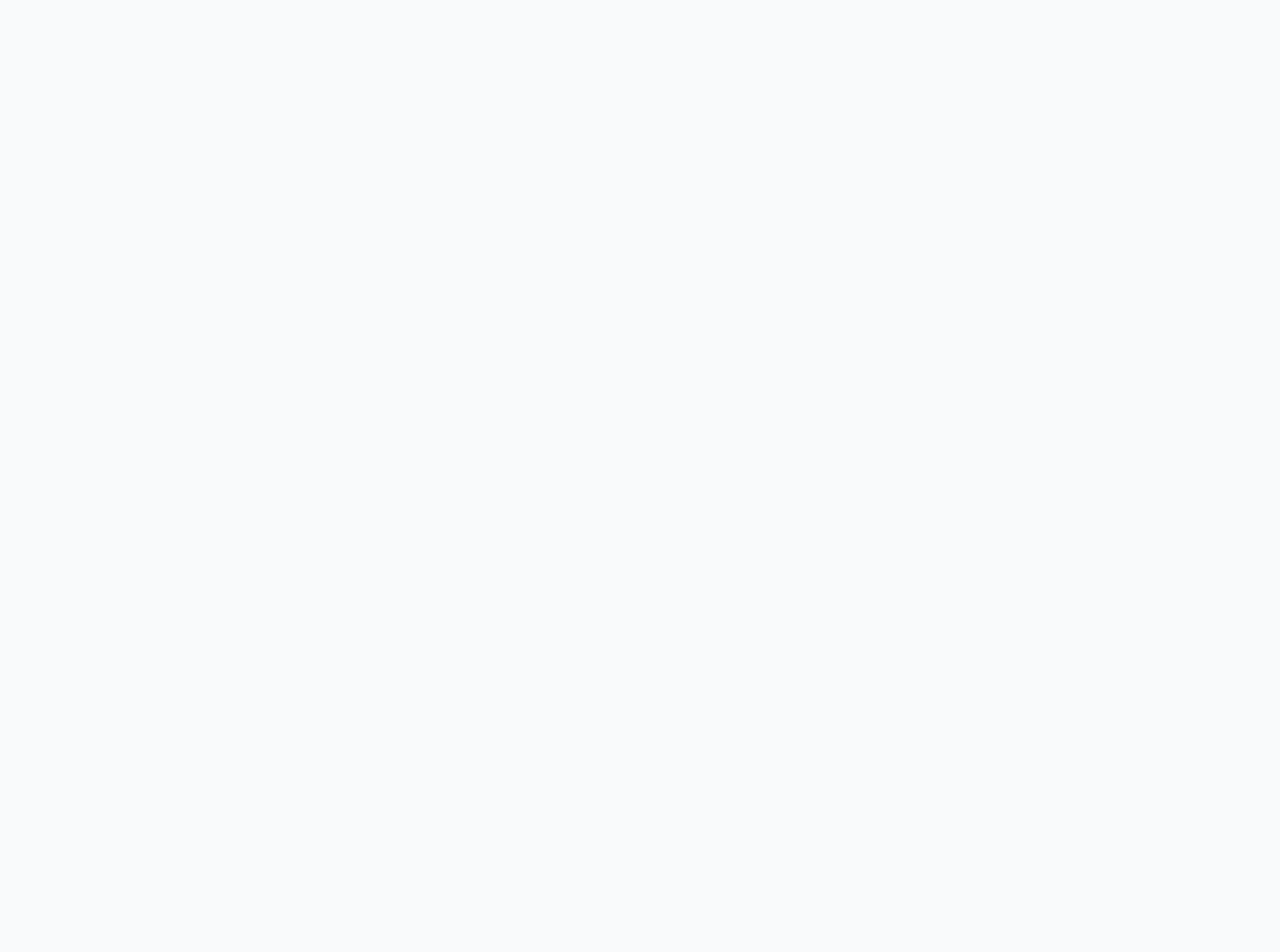
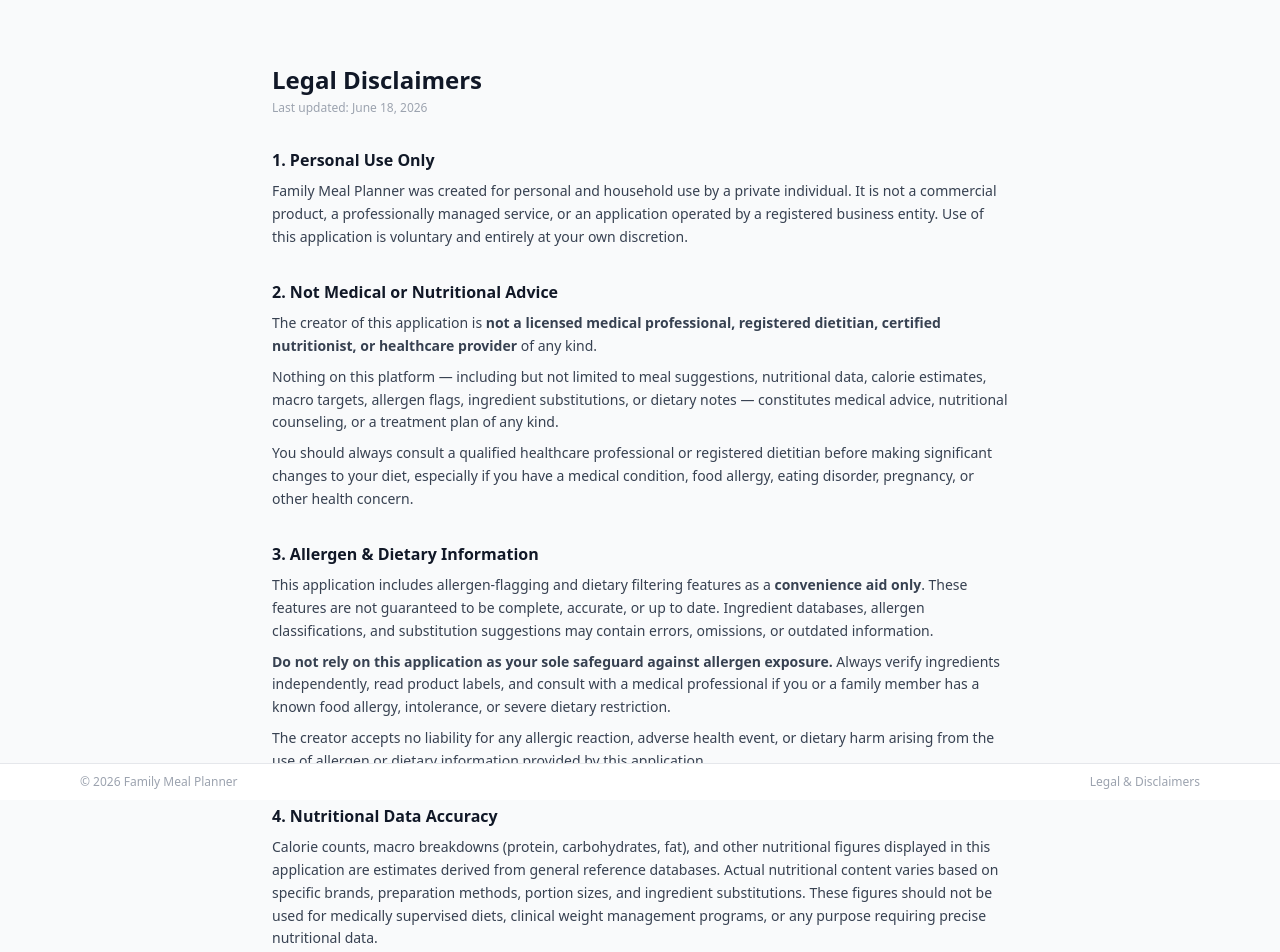
Before and after one commit to abshalom92/familymealplannerwebapp, a React (Vite) app in the folder frontend/: page /legal in a window 1280 px wide. Before the commit this address had no page. Shown: the top 952 px of the page. Before the commit the page ends 800 px from the top, so only its background shows below. Built offline with nearby package versions, Linux system fonts and the light colour scheme.

Commit message:
Add legal disclaimer page with anchored footer
Fixed footer bar on every page links to /legal (publicly accessible).
LegalPage covers liability, not-a-medical-professional, allergen safety,
food safety/Vault shelf-life limits, data privacy, and no-warranty clauses.

```diff
--- a/frontend/src/App.jsx
+++ b/frontend/src/App.jsx
@@ -9,7 +9,9 @@ import DashboardPage from './pages/DashboardPage'
 import ProfilePage from './pages/ProfilePage'
 import InboxPage from './pages/InboxPage'
 import VaultPage from './pages/VaultPage'
+import LegalPage from './pages/LegalPage'
 import Navbar from './components/Navbar'
+import Footer from './components/Footer'
 import GuestPromptModal from './components/GuestPromptModal'
 import InstallPromptBanner from './components/InstallPromptBanner'
 
@@ -19,7 +21,7 @@ function ProtectedRoute({ children }) {
   return (
     <>
       <Navbar />
-      <main>{children}</main>
+      <main className="pb-9">{children}</main>
     </>
   )
 }
@@ -30,6 +32,7 @@ function AppRoutes() {
     <>
     <Routes>
       <Route path="/" element={user ? <Navigate to="/dashboard" replace /> : <LoginPage />} />
+      <Route path="/legal"     element={<LegalPage />} />
       <Route path="/dashboard" element={<ProtectedRoute><DashboardPage /></ProtectedRoute>} />
       <Route path="/calendar"  element={<ProtectedRoute><CalendarPage /></ProtectedRoute>} />
       <Route path="/grocery"   element={<ProtectedRoute><GroceryPage /></ProtectedRoute>} />
@@ -39,6 +42,7 @@ function AppRoutes() {
       <Route path="/inbox"     element={<ProtectedRoute><InboxPage /></ProtectedRoute>} />
       <Route path="/vault"     element={<ProtectedRoute><VaultPage /></ProtectedRoute>} />
     </Routes>
+    <Footer />
     <GuestPromptModal />
     <InstallPromptBanner />
     </>
--- /dev/null
+++ b/frontend/src/components/Footer.jsx
@@ -0,0 +1,19 @@
+import { Link } from 'react-router-dom'
+
+export default function Footer() {
+  return (
+    <footer className="fixed bottom-0 inset-x-0 z-30 bg-white border-t border-gray-200">
+      <div className="max-w-6xl mx-auto px-4 h-9 flex items-center justify-between">
+        <span className="text-xs text-gray-400">
+          &copy; {new Date().getFullYear()} Family Meal Planner
+        </span>
+        <Link
+          to="/legal"
+          className="text-xs text-gray-400 hover:text-green-700 hover:underline transition-colors"
+        >
+          Legal &amp; Disclaimers
+        </Link>
+      </div>
+    </footer>
+  )
+}
--- /dev/null
+++ b/frontend/src/pages/LegalPage.jsx
@@ -0,0 +1,178 @@
+import { Link } from 'react-router-dom'
+import { useAuth } from '../context/AuthContext'
+
+export default function LegalPage() {
+  const { user } = useAuth()
+  const updated = 'June 18, 2026'
+
+  return (
+    <div className="min-h-screen bg-gray-50 pb-16">
+      <div className="max-w-3xl mx-auto px-4 py-10">
+        <div className="mb-6 flex items-center gap-2">
+          {user && (
+            <Link
+              to="/dashboard"
+              className="text-sm text-green-700 hover:underline"
+            >
+              &larr; Back to Dashboard
+            </Link>
+          )}
+        </div>
+
+        <h1 className="text-2xl font-bold text-gray-900 mb-1">Legal Disclaimers</h1>
+        <p className="text-xs text-gray-400 mb-8">Last updated: {updated}</p>
+
+        <div className="space-y-8 text-sm text-gray-700 leading-relaxed">
+
+          <section>
+            <h2 className="text-base font-semibold text-gray-900 mb-2">1. Personal Use Only</h2>
+            <p>
+              Family Meal Planner was created for personal and household use by a private individual.
+              It is not a commercial product, a professionally managed service, or an application
+              operated by a registered business entity. Use of this application is voluntary and
+              entirely at your own discretion.
+            </p>
+          </section>
+
+          <section>
+            <h2 className="text-base font-semibold text-gray-900 mb-2">2. Not Medical or Nutritional Advice</h2>
+            <p className="mb-2">
+              The creator of this application is <strong>not a licensed medical professional,
+              registered dietitian, certified nutritionist, or healthcare provider</strong> of any kind.
+            </p>
+            <p className="mb-2">
+              Nothing on this platform — including but not limited to meal suggestions, nutritional
+              data, calorie estimates, macro targets, allergen flags, ingredient substitutions, or
+              dietary notes — constitutes medical advice, nutritional counseling, or a treatment plan
+              of any kind.
+            </p>
+            <p>
+              You should always consult a qualified healthcare professional or registered dietitian
+              before making significant changes to your diet, especially if you have a medical
+              condition, food allergy, eating disorder, pregnancy, or other health concern.
+            </p>
+          </section>
+
+          <section>
+            <h2 className="text-base font-semibold text-gray-900 mb-2">3. Allergen &amp; Dietary Information</h2>
+            <p className="mb-2">
+              This application includes allergen-flagging and dietary filtering features as a
+              <strong> convenience aid only</strong>. These features are not guaranteed to be
+              complete, accurate, or up to date. Ingredient databases, allergen classifications,
+              and substitution suggestions may contain errors, omissions, or outdated information.
+            </p>
+            <p className="mb-2">
+              <strong>Do not rely on this application as your sole safeguard against allergen
+              exposure.</strong> Always verify ingredients independently, read product labels, and
+              consult with a medical professional if you or a family member has a known food allergy,
+              intolerance, or severe dietary restriction.
+            </p>
+            <p>
+              The creator accepts no liability for any allergic reaction, adverse health event, or
+              dietary harm arising from the use of allergen or dietary information provided by this
+              application.
+            </p>
+          </section>
+
+          <section>
+            <h2 className="text-base font-semibold text-gray-900 mb-2">4. Nutritional Data Accuracy</h2>
+            <p>
+              Calorie counts, macro breakdowns (protein, carbohydrates, fat), and other nutritional
+              figures displayed in this application are estimates derived from general reference
+              databases. Actual nutritional content varies based on specific brands, preparation
+              methods, portion sizes, and ingredient substitutions. These figures should not be used
+              for medically supervised diets, clinical weight management programs, or any purpose
+              requiring precise nutritional data.
+            </p>
+          </section>
+
+          <section>
+            <h2 className="text-base font-semibold text-gray-900 mb-2">5. Food Safety &amp; Meal Vault</h2>
+            <p className="mb-2">
+              The Meal Vault feature tracks prepped and stored food with suggested expiration dates
+              based on a general shelf-life reference table. These expiration suggestions are
+              <strong> estimates only</strong> and do not account for actual storage conditions,
+              preparation hygiene, temperature fluctuations, or the specific characteristics of
+              individual ingredients or batches.
+            </p>
+            <p>
+              Always use your own judgment when assessing whether stored food is safe to consume.
+              When in doubt, discard the food. The creator accepts no responsibility for foodborne
+              illness, spoilage-related harm, or any other food safety incident arising from reliance
+              on expiration dates or shelf-life estimates provided by this application.
+            </p>
+          </section>
+
+          <section>
+            <h2 className="text-base font-semibold text-gray-900 mb-2">6. Limitation of Liability</h2>
+            <p className="mb-2">
+              To the fullest extent permitted by applicable law, the creator of Family Meal Planner
+              expressly disclaims all liability for any direct, indirect, incidental, special,
+              consequential, or punitive damages arising out of or in connection with your use of —
+              or inability to use — this application, including but not limited to:
+            </p>
+            <ul className="list-disc pl-5 space-y-1">
+              <li>Health complications, allergic reactions, or dietary harm</li>
+              <li>Food safety incidents or foodborne illness</li>
+              <li>Loss of data, including meal plans, grocery lists, or vault entries</li>
+              <li>Service interruptions, downtime, or application errors</li>
+              <li>Decisions made in reliance on nutritional, allergen, or shelf-life information</li>
+            </ul>
+            <p className="mt-2">
+              Your use of this application is entirely at your own risk.
+            </p>
+          </section>
+
+          <section>
+            <h2 className="text-base font-semibold text-gray-900 mb-2">7. No Warranty</h2>
+            <p>
+              This application is provided <strong>&quot;as is&quot;</strong> and <strong>&quot;as
+              available&quot;</strong> without warranty of any kind, express or implied, including
+              but not limited to warranties of merchantability, fitness for a particular purpose,
+              accuracy, reliability, or non-infringement. The creator does not guarantee that the
+              application will be error-free, uninterrupted, secure, or free of harmful components.
+            </p>
+          </section>
+
+          <section>
+            <h2 className="text-base font-semibold text-gray-900 mb-2">8. Data &amp; Privacy</h2>
+            <p className="mb-2">
+              Family Meal Planner stores user-provided data (meal plans, family group information,
+              preferences, weight entries, and vault entries) to provide its core functionality.
+              This data is stored on third-party hosting infrastructure and is not sold or shared
+              with any third party for commercial purposes.
+            </p>
+            <p>
+              However, the creator makes no guarantees regarding the security, confidentiality, or
+              long-term retention of your data. Do not store sensitive personal or medical
+              information beyond what is necessary for meal planning purposes.
+            </p>
+          </section>
+
+          <section>
+            <h2 className="text-base font-semibold text-gray-900 mb-2">9. Changes to This Disclaimer</h2>
+            <p>
+              This disclaimer may be updated at any time without prior notice. Continued use of the
+              application following any update constitutes acceptance of the revised terms.
+            </p>
+          </section>
+
+          <section>
+            <h2 className="text-base font-semibold text-gray-900 mb-2">10. Contact</h2>
+            <p>
+              If you have questions about these disclaimers, you may contact the creator at{' '}
+              <a
+                href="mailto:t7it3v3zk@mozmail.com"
+                className="text-green-700 hover:underline"
+              >
+                t7it3v3zk@mozmail.com
+              </a>
+              .
+            </p>
+          </section>
+
+        </div>
+      </div>
+    </div>
+  )
+}
```
